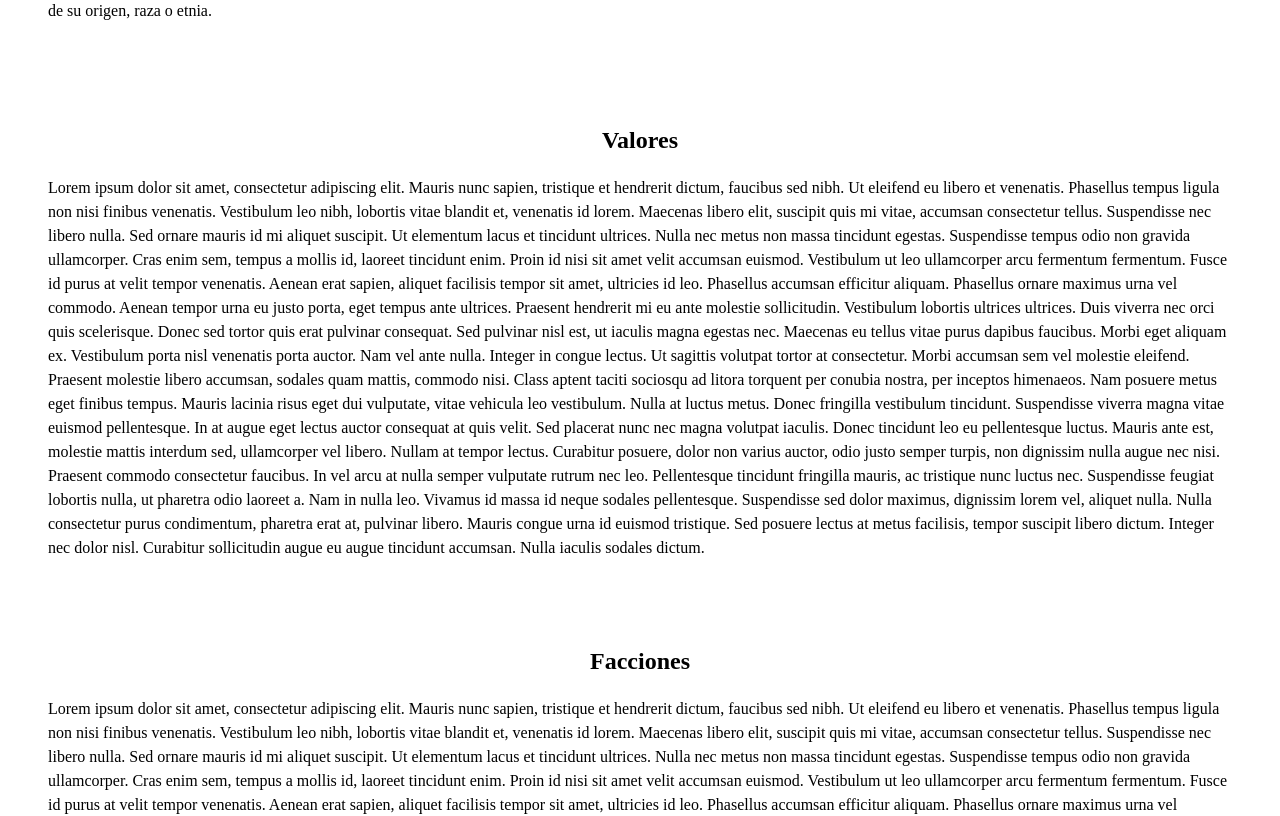
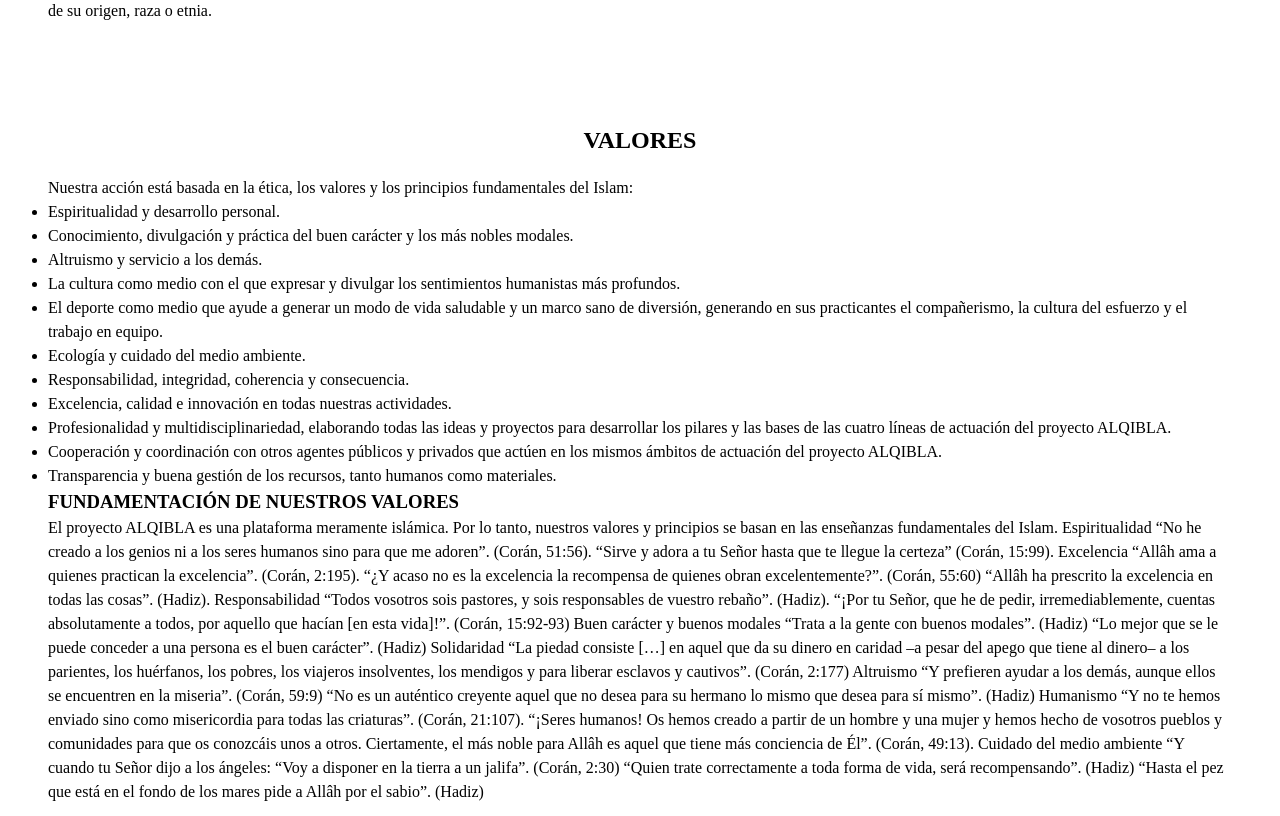
Before and after one commit to OussamaAlouat/alqibla-pro, an Angular app: page / in a window 1280 px wide. Shown: the part 2340-3156 px from the top of the page. Built offline with nearby package versions, Linux system fonts and the light colour scheme.

Commit message:
FIX: added values

```diff
--- a/src/app/app.component.html
+++ b/src/app/app.component.html
@@ -25,10 +25,7 @@
     </section>
 
     <section class="home_section" id="valores" #valores>
-      <h2 class="title">Valores</h2>
-      <p>
-        {{ exampletext }}
-      </p>
+      <app-values />
     </section>
 
     <section class="home_section" id="facciones" #facciones>
--- /dev/null
+++ b/src/app/views/values/values.component.html
@@ -0,0 +1,80 @@
+<div>
+  <h2 class="title">VALORES</h2>
+
+  <div class="content">
+    <div>
+      Nuestra acción está basada en la ética, los valores y los principios fundamentales del Islam:
+
+      <ul>
+        <li>
+          Espiritualidad y desarrollo personal.
+        </li>
+        <li>
+          Conocimiento, divulgación y práctica del buen carácter y los más nobles modales.
+        </li>
+        <li>
+          Altruismo y servicio a los demás.
+        </li>
+        <li>
+          La cultura como medio con el que expresar y divulgar los sentimientos humanistas más profundos.
+        </li>
+        <li>
+          El deporte como medio que ayude a generar un modo de vida saludable y un marco sano de diversión, generando en sus practicantes el compañerismo, la cultura del esfuerzo y el trabajo en equipo.
+        </li>
+        <li>
+          Ecología y cuidado del medio ambiente.
+        </li>
+        <li>
+          Responsabilidad, integridad, coherencia y consecuencia.
+        </li>
+        <li>
+          Excelencia, calidad e innovación en todas nuestras actividades.
+        </li>
+        <li>
+          Profesionalidad y multidisciplinariedad, elaborando todas las ideas y proyectos para desarrollar los pilares y las bases de las cuatro líneas de actuación del proyecto ALQIBLA.
+        </li>
+        <li>
+          Cooperación y coordinación con otros agentes públicos y privados que actúen en los mismos ámbitos de actuación del proyecto ALQIBLA.
+        </li>
+        <li>
+          Transparencia y buena gestión de los recursos, tanto humanos como materiales.
+        </li>
+      </ul>
+    </div>
+
+    <div>
+      <h3>
+        FUNDAMENTACIÓN DE NUESTROS VALORES
+      </h3>
+
+    El proyecto ALQIBLA es una plataforma meramente islámica. Por lo tanto, nuestros valores y principios se basan en las enseñanzas fundamentales del Islam.
+    Espiritualidad
+      “No he creado a los genios ni a los seres humanos sino para que me adoren”. (Corán, 51:56).
+      “Sirve y adora a tu Señor hasta que te llegue la certeza” (Corán, 15:99).
+    Excelencia
+      “Allâh ama a quienes practican la excelencia”. (Corán, 2:195).
+      “¿Y acaso no es la excelencia la recompensa de quienes obran excelentemente?”. (Corán, 55:60)
+      “Allâh ha prescrito la excelencia en todas las cosas”. (Hadiz).
+    Responsabilidad
+      “Todos vosotros sois pastores, y sois responsables de vuestro rebaño”. (Hadiz).
+      “¡Por tu Señor, que he de pedir, irremediablemente, cuentas absolutamente a todos, por aquello que hacían [en esta vida]!”. (Corán, 15:92-93)
+    Buen carácter y buenos modales
+      “Trata a la gente con buenos modales”. (Hadiz)
+      “Lo mejor que se le puede conceder a una persona es el buen carácter”. (Hadiz)
+
+    Solidaridad
+      “La piedad consiste […] en aquel que da su dinero en caridad –a pesar del apego que tiene al dinero– a los parientes, los huérfanos, los pobres, los viajeros insolventes, los mendigos y para liberar esclavos y cautivos”. (Corán, 2:177)
+    Altruismo
+      “Y prefieren ayudar a los demás, aunque ellos se encuentren en la miseria”. (Corán, 59:9)
+      “No es un auténtico creyente aquel que no desea para su hermano lo mismo que desea para sí mismo”. (Hadiz)
+    Humanismo
+      “Y no te hemos enviado sino como misericordia para todas las criaturas”. (Corán, 21:107).
+      “¡Seres humanos! Os hemos creado a partir de un hombre y una mujer y hemos hecho de vosotros pueblos y comunidades para que os conozcáis unos a otros. Ciertamente, el más noble para Allâh es aquel que tiene más conciencia de Él”. (Corán, 49:13).
+    Cuidado del medio ambiente
+      “Y cuando tu Señor dijo a los ángeles: “Voy a disponer en la tierra a un jalifa”. (Corán, 2:30)
+      “Quien trate correctamente a toda forma de vida, será recompensando”. (Hadiz)
+      “Hasta el pez que está en el fondo de los mares pide a Allâh por el sabio”. (Hadiz)
+
+    </div>
+  </div>
+</div>
--- /dev/null
+++ b/src/app/views/values/values.component.scss
@@ -0,0 +1,6 @@
+.content {
+  p {
+    margin-top: 1em;
+    margin-bottom: 1em;
+  }
+}
```
Also changed, not shown: src/app/app.component.ts (+16 -5 lines), src/app/views/values/values.component.ts (added, +10 -0 lines), 1 other file (tests, documents, lock files or other folders).
